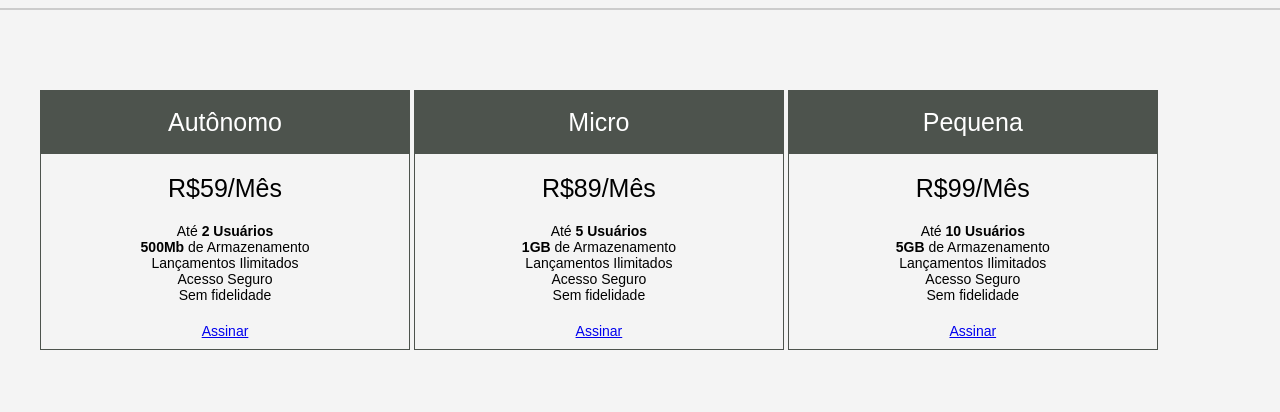
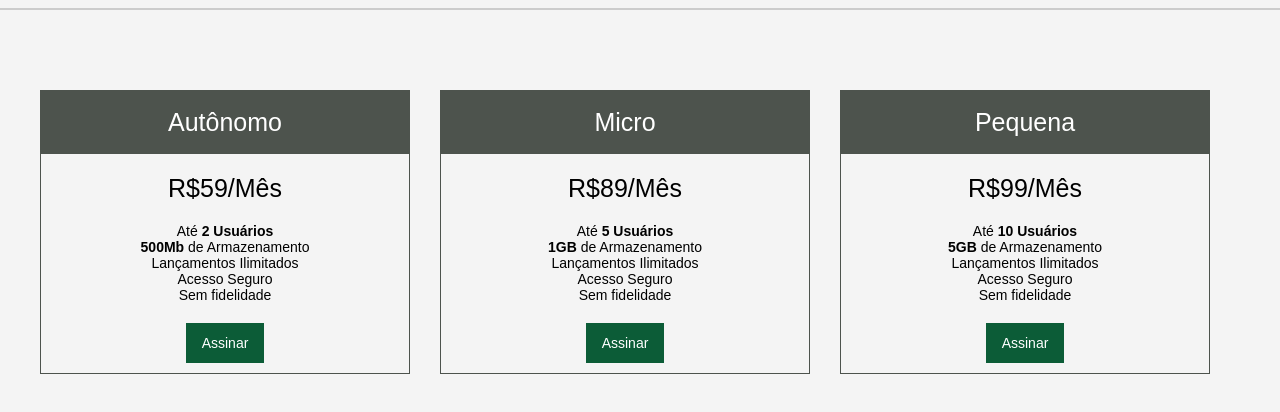
Before and after one commit to Gaudiobruno22/Azematti-Front_End, a plain HTML site: page index.html in a window 1280 px wide. Shown: the part 50-462 px from the top of the page. Drawn offline with Linux system fonts and the light colour scheme.

Commit message:
Adicionando Float nos Artigos de Planos e Botões para acesso

```diff
--- a/css/style.css
+++ b/css/style.css
@@ -29,11 +29,18 @@ header img{
     padding-right: 15px;
 }
 
+#planos::after{
+    content: "";
+    display: block;
+    clear: both;
+}
+
 article{
     border: 1px solid #4d534d;
     width: 370px;
     padding: 10px;
-    display: inline-block;
+    float: left;
+    margin-right: 30px;
 }
 
 article > h2{
@@ -67,3 +74,15 @@ article > ul > li{
 article > footer{
     text-align: center;
 }
+
+.botao{
+    display: inline-block;
+    background-color: rgb(12, 92, 55);
+    color: #fff;
+    padding: 12px 16px;
+    text-decoration: none;
+}
+
+.botao:hover, .botao:focus {
+    background-color: blue;
+}
--- a/index.html
+++ b/index.html
@@ -25,7 +25,7 @@
                     <li>Sem fidelidade</li>
                 </ul>
                 <footer>
-                    <a href="plano.html">Assinar</a>
+                    <a href="plano.html" class="botao">Assinar</a>
                 </footer>
             </article>
 
@@ -40,11 +40,11 @@
                     <li>Sem fidelidade</li>
                 </ul>
                 <footer>
-                    <a href="plano.html">Assinar</a>
+                    <a href="plano.html" class="botao">Assinar</a>
                 </footer>
             </article>
 
-            <article>
+            <article style="margin-right: 0;">
                 <h2>Pequena</h2>
                 <div>R$99/Mês</div>
                 <ul>
@@ -55,7 +55,7 @@
                     <li>Sem fidelidade</li>
                 </ul>
                 <footer>
-                    <a href="plano.html">Assinar</a>
+                    <a href="plano.html" class="botao">Assinar</a>
                 </footer>
             </article>
         </div>
```
